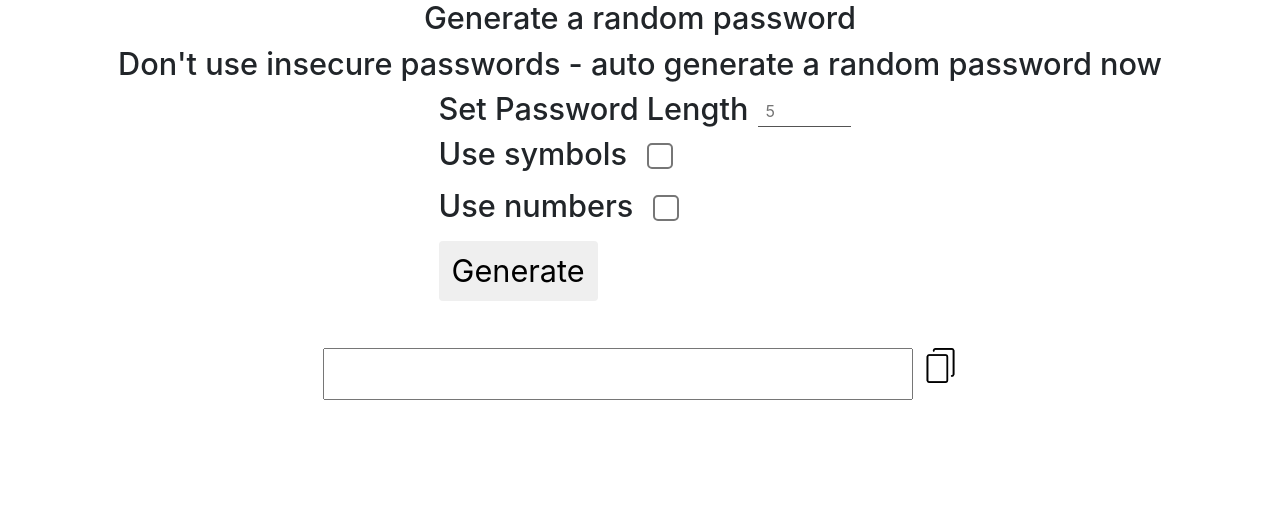
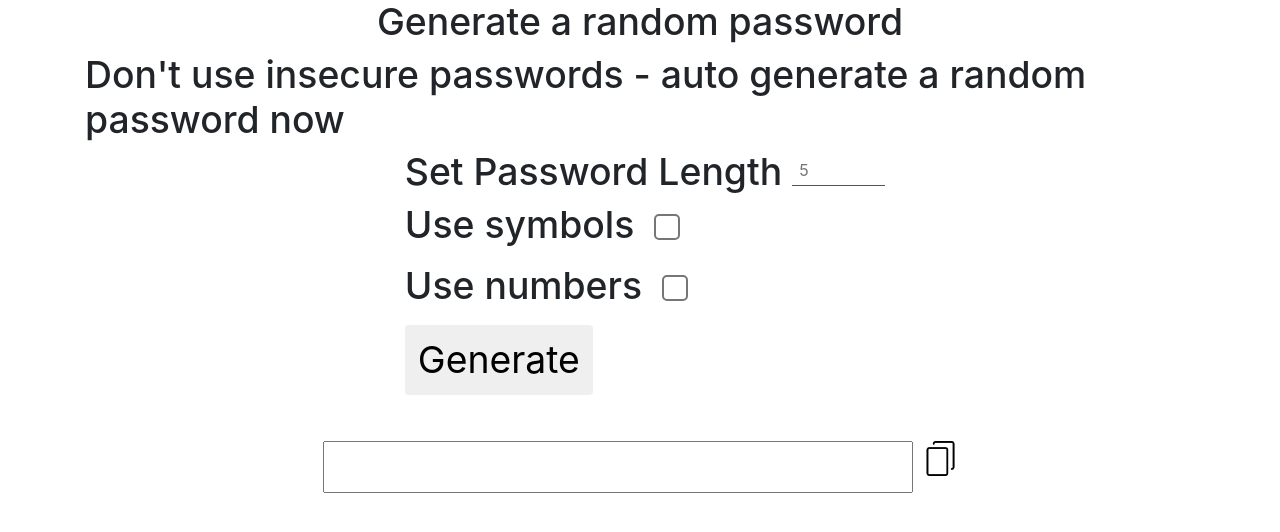
Before and after one commit to monsterreh2b/password-generator, a website built with Vite: page index.html in a window 1280 px wide. Built offline with nearby package versions, Linux system fonts and the light colour scheme.

Commit message:
bigger font

```diff
--- a/index.css
+++ b/index.css
@@ -41,7 +41,7 @@ button.btn {
 }
 
 .bigFont {
-    font-size: 23pt;
+    font-size: 28pt;
 }
 
 input[type="checkbox"] {
```
